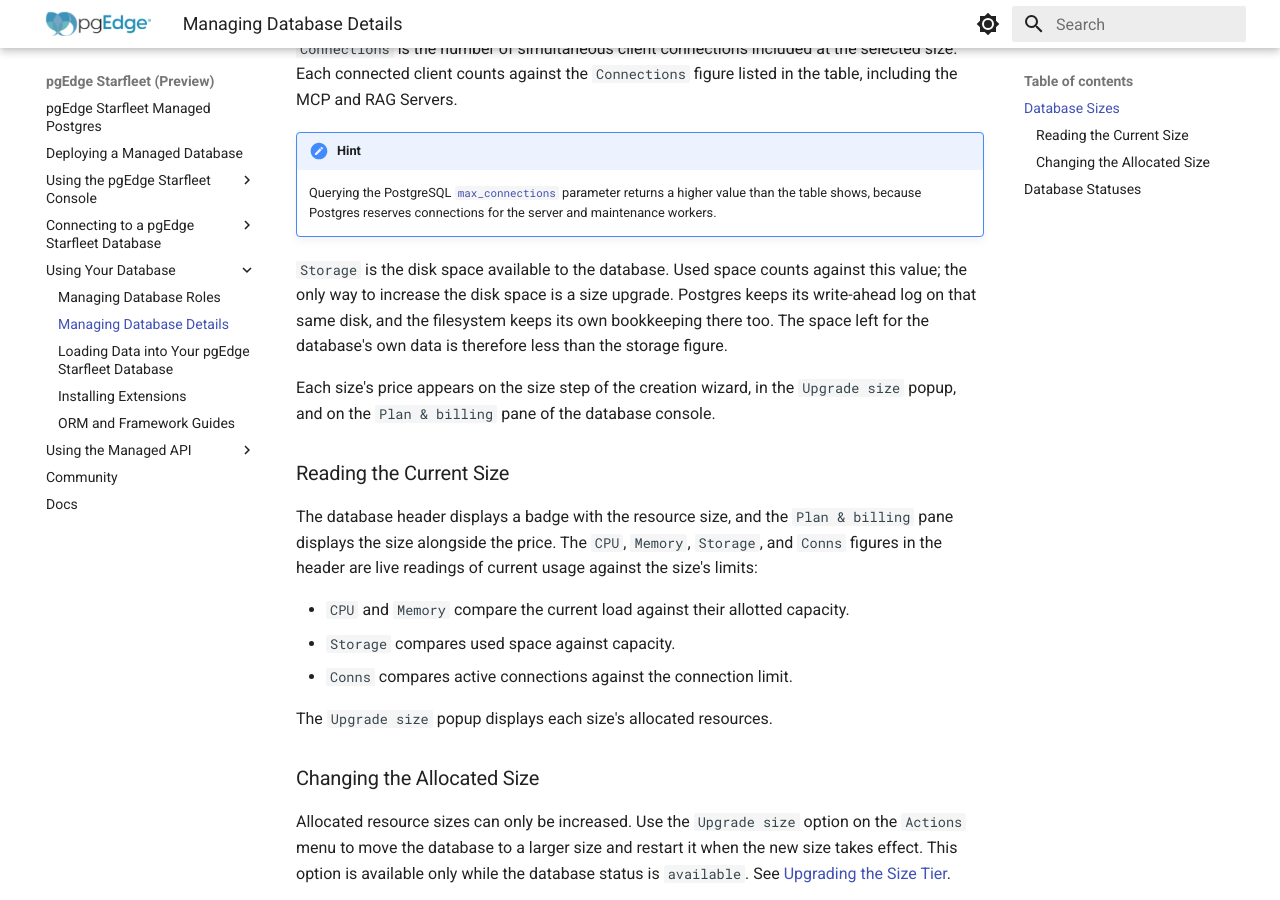
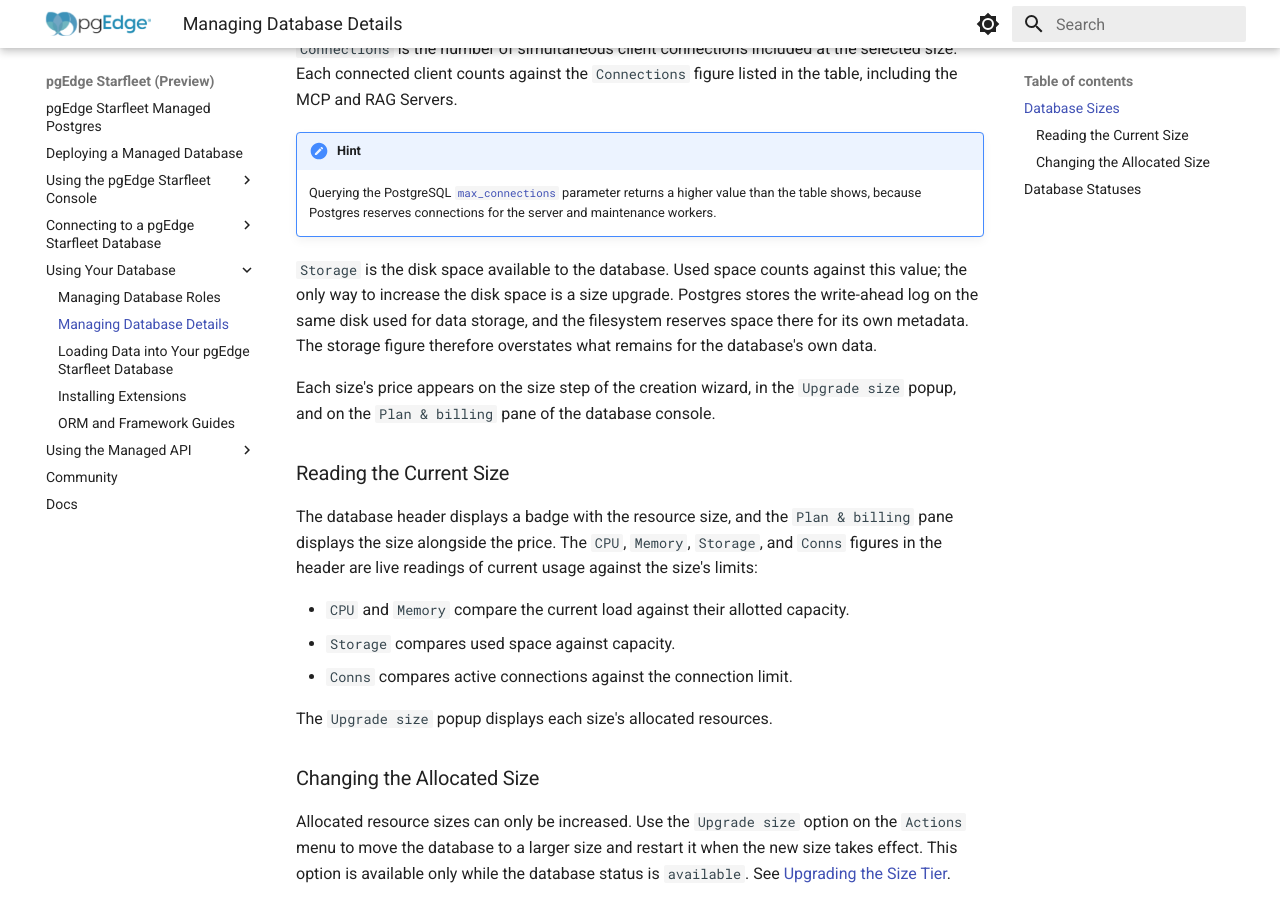
Before and after one commit to pgEdge/pgedge-starfleet-docs, an MkDocs documentation site: the page built from docs/using_database/database_details.md, in a window 1280 px wide and 900 px high, scrolled down 635 px. Built offline with MkDocs 1.6.1 and Material for MkDocs 9.7.7, drawn with Linux system fonts in a browser that asks for light colours.

Commit message:
Mature the Storage overhead paragraph
Replace the casual "keeps its own bookkeeping there too" phrasing
with a direct statement of what the filesystem reserves space for.

```diff
--- a/docs/using_database/database_details.md
+++ b/docs/using_database/database_details.md
@@ -32,9 +32,10 @@ Servers.
 
 `Storage` is the disk space available to the database. Used space counts
 against this value; the only way to increase the disk space is a size
-upgrade. Postgres keeps its write-ahead log on that same disk, and the
-filesystem keeps its own bookkeeping there too. The space left for the
-database's own data is therefore less than the storage figure.
+upgrade. Postgres stores the write-ahead log on the same disk used for
+data storage, and the filesystem reserves space there for its own
+metadata. The storage figure therefore overstates what remains for the
+database's own data.
 
 Each size's price appears on the size step of the creation wizard, in the
 `Upgrade size` popup, and on the `Plan & billing` pane of the database
```
